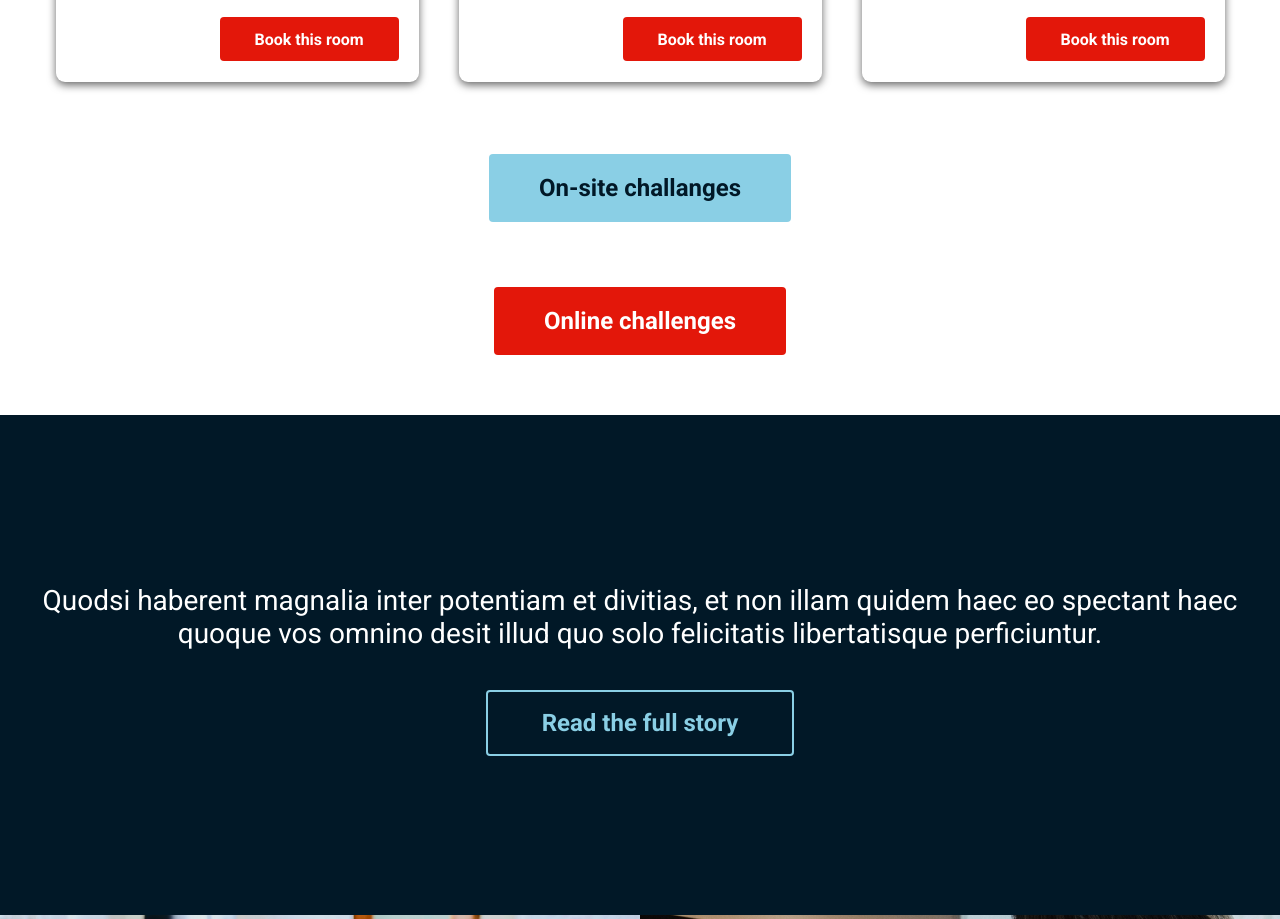
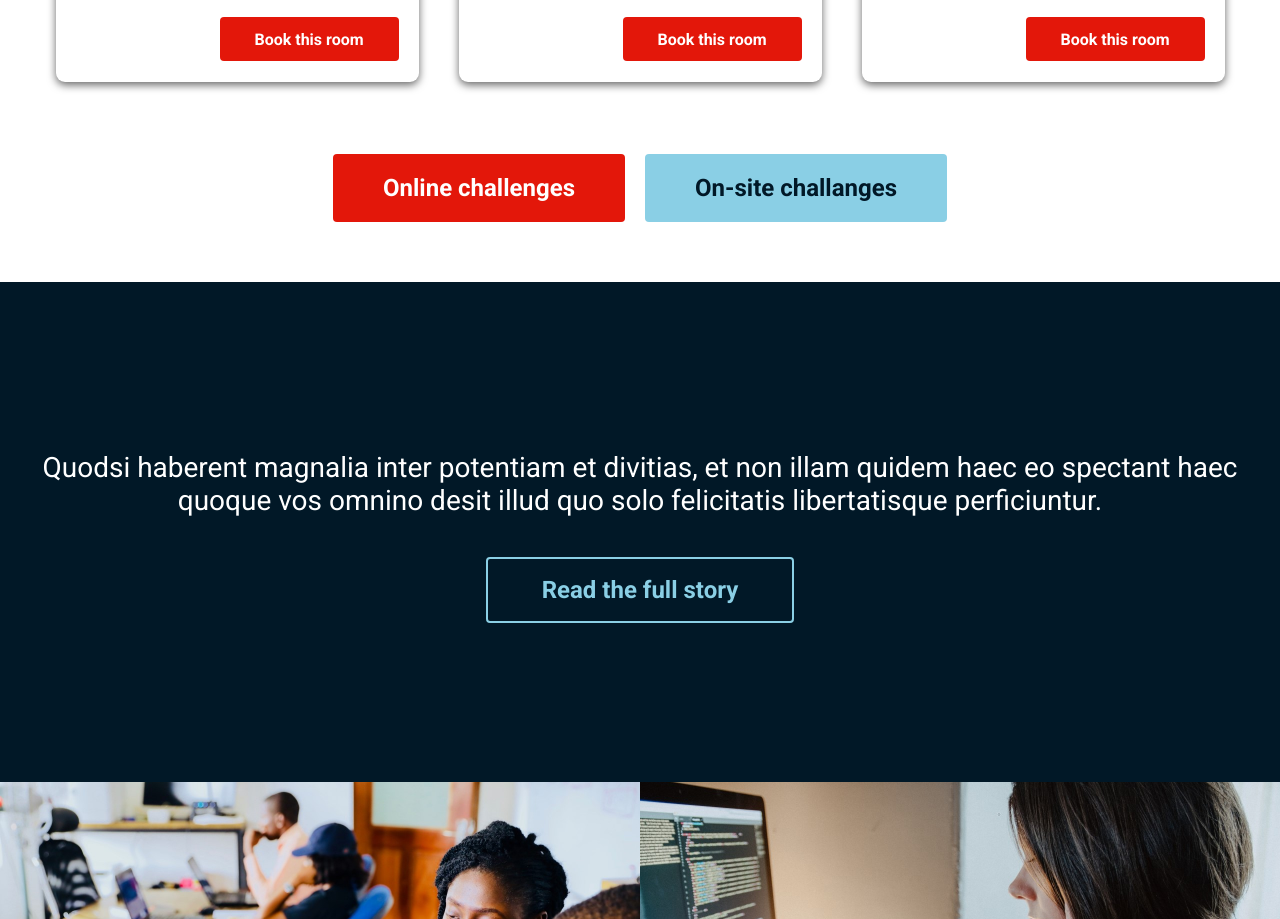
Before and after one commit to rl-86/Esc-Hacker-Escape-Rooms, a website: page index.html in a window 1280 px wide. Shown: the part 1489-2408 px from the top of the page. Drawn offline with Linux system fonts and the light colour scheme.

Commit message:
Small adjustments

```diff
--- a/src/main.scss
+++ b/src/main.scss
@@ -10,6 +10,9 @@
 }
 
 html {
+
+    overflow-x: hidden;
+
     button {
         cursor: pointer;
     }
@@ -425,8 +428,12 @@ img.logo {
     display: flex;
     flex-direction: column;
     align-items: center;
-    align-content: center;
 
+    @media screen and (min-width:800px) {
+        flex-direction: row-reverse;
+        justify-content: center;
+        gap: 20px;
+    }
 }
 
 /*  See .buttonContainer_1 to edit buttons  */
```
Also changed, not shown: main.css.
